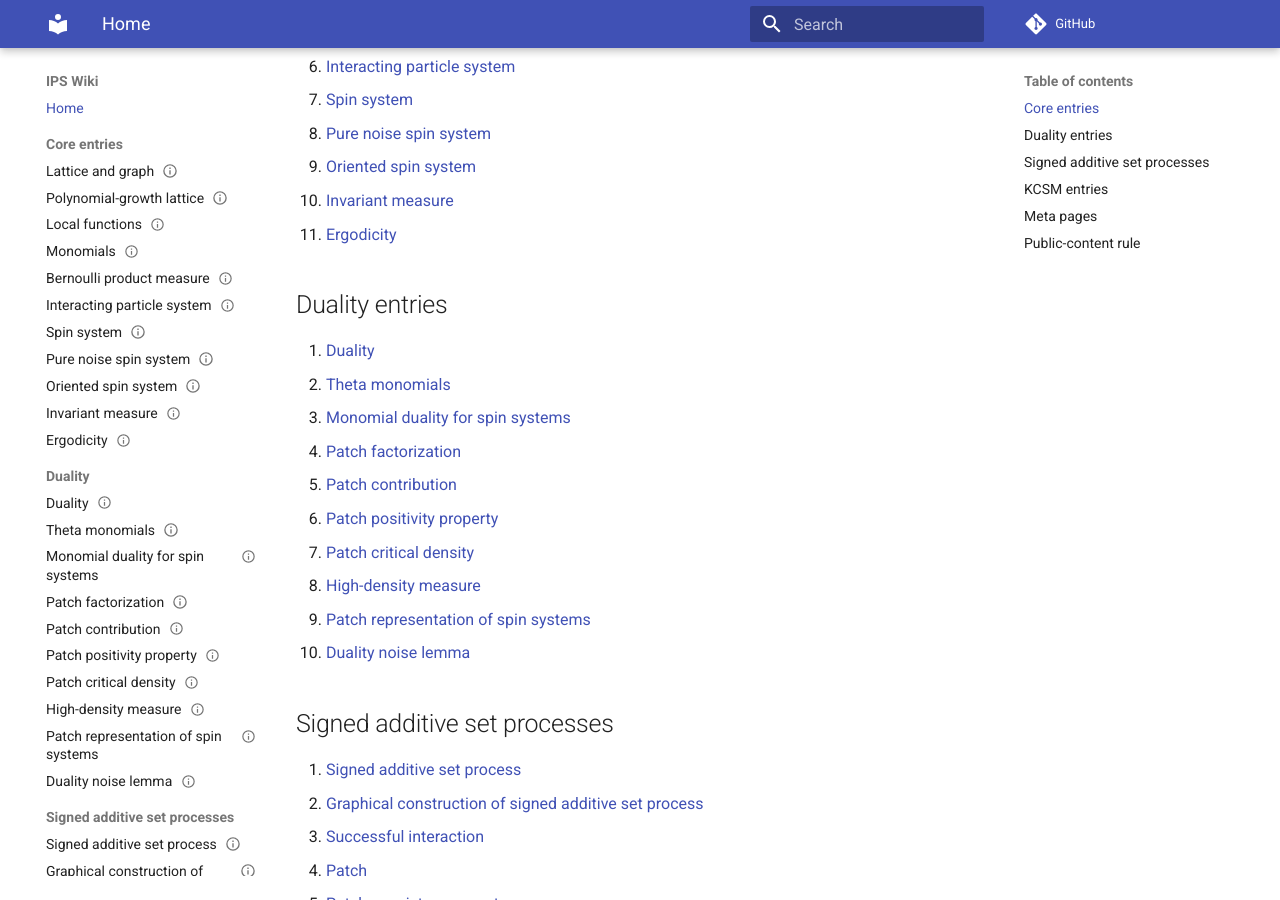
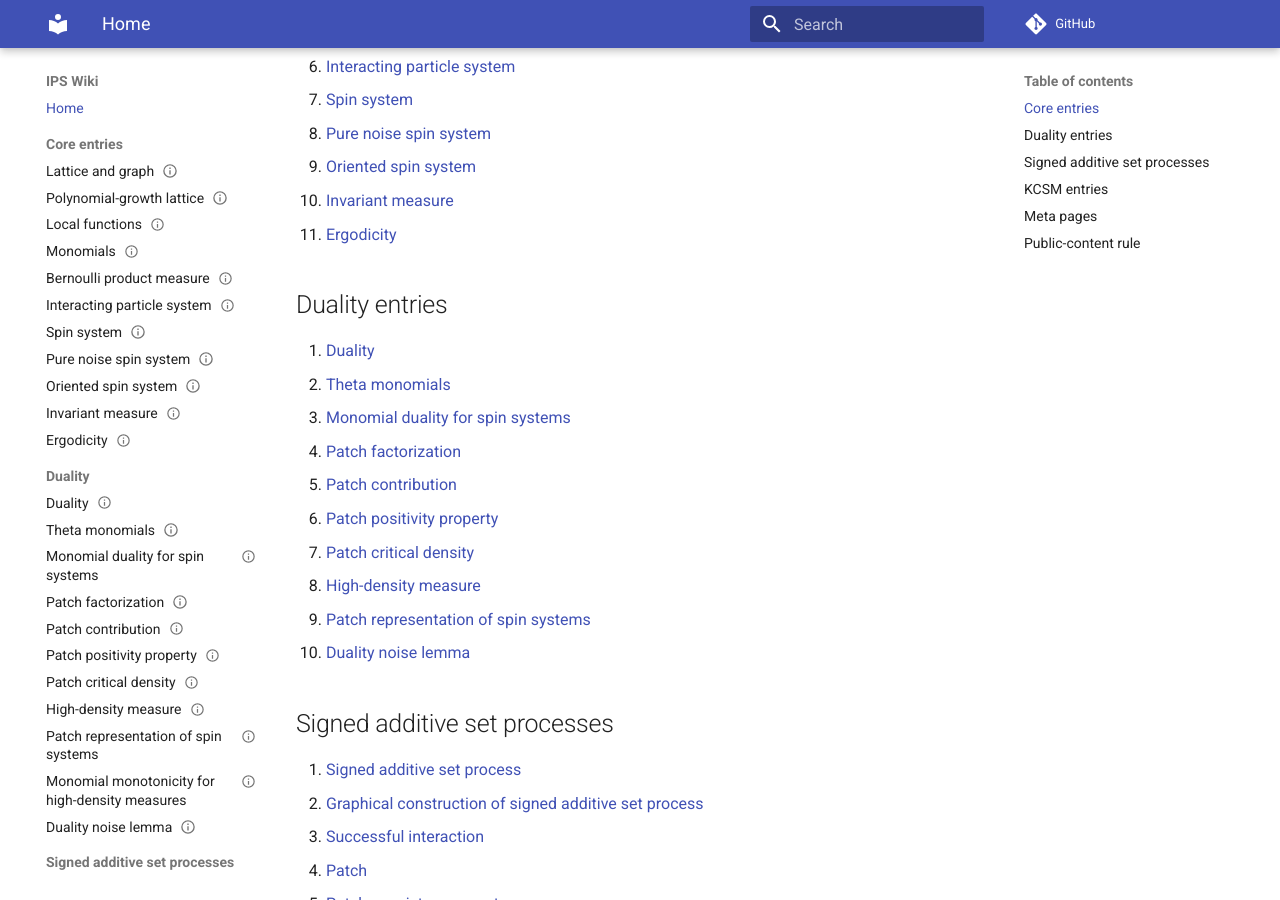
Before and after one commit to maciejgluchowski86-beep/ips-wiki, an MkDocs documentation site: the page built from docs/index.md, in a window 1280 px wide and 900 px high, scrolled down 545 px. Built offline with MkDocs 1.6.1 and Material for MkDocs 9.7.7, drawn with Linux system fonts in a browser that asks for light colours; comment, search, counter and statistics services are not loaded.

Commit message:
Link high-density monomial monotonicity theorem

```diff
--- a/mkdocs.yml
+++ b/mkdocs.yml
@@ -41,6 +41,7 @@ nav:
       - Patch critical density: entries/patch-critical-density.md
       - High-density measure: entries/high-density-measure.md
       - Patch representation of spin systems: entries/patch-representation-of-spin-systems.md
+      - Monomial monotonicity for high-density measures: entries/monomial-monotonicity-for-high-density-measures.md
       - Duality noise lemma: entries/duality-noise-lemma.md
   - Signed additive set processes:
       - Signed additive set process: entries/signed-additive-set-process.md
```
